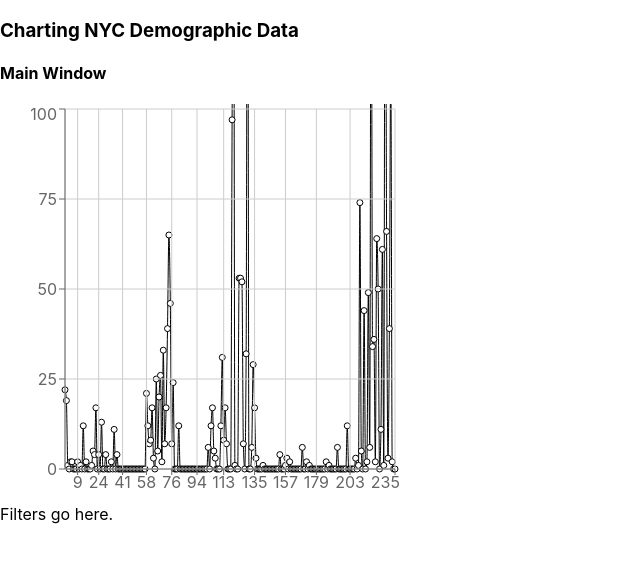
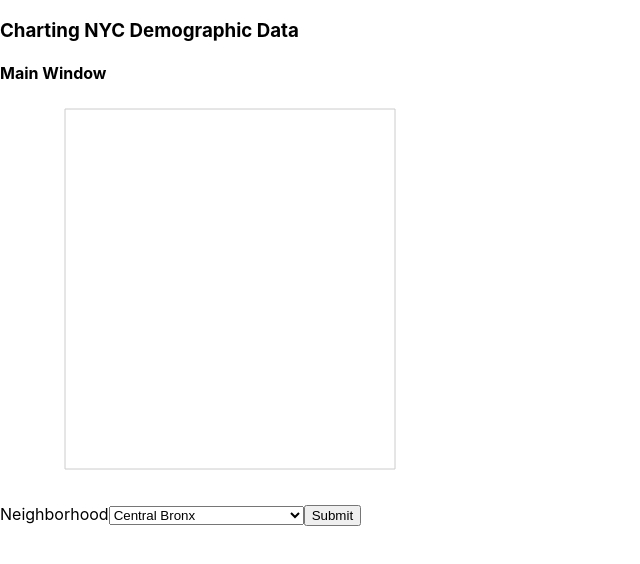
Before and after one commit to TheMartinCrabtree/charting-nyc-demographics, a React (Create React App) app: page / in a window 1280 px wide. Shown: the top 564 px of the page, without its empty margins (0-640 px from the left). Built offline with nearby package versions, Linux system fonts and the light colour scheme.

Commit message:
implementing application of filter

```diff
--- a/src/components/FilterContainer.js
+++ b/src/components/FilterContainer.js
@@ -1,21 +1,71 @@
-import React, {useContext, useState} from 'react';
+import React, {useContext, useState, useEffect} from 'react';
 import {Context} from '../Store';
 
 const FilterContainer=()=>{
     const [state, dispatch] = useContext(Context);
+    const neighborData = state.zipcodeKey;
+
+    // current value selected before submit
     const [neighborSelect, setNeighborSelect] = useState("");
 
-    // need all zipcodeData to populate dropdown menu
-    const zipcodeData = state.zipcodeKey;
+    // for populating the list of neighborhoods
+    const [neighborhoods, setNeighborhoods] = useState();
+
+    useEffect(()=>{
+        setNeighborhoods(populateNeighborhoods)
+    }, [])
+
+
     // variable for the selected neighborhood to search for
     const neighborSearch = state.selectedNeighborhood;
     console.log("Currently Selected Neighborhood: ", neighborSearch);
 
+    const populateNeighborhoods=()=>{
+        console.log("hit populate neighborhoods list")
+        let neighborArr = [];
+
+        neighborData.forEach((borough)=>{
+            // console.log(borough.neighborhoods);
+            return borough.neighborhoods.forEach((neighborhood)=>{
+                neighborArr.push(neighborhood.name)
+            })
+        })
+
+        return neighborArr;
+    };
+
+    const createNeighborhoodOptions=()=>{
+        if(neighborhoods){
+            return neighborhoods.map((nHood)=>{
+                return <option key={nHood} value={nHood}> {nHood} </option>;
+            })
+        }
+    };
+
+    const handleNeighborSubmit=(event)=>{
+        event.preventDefault();
+        console.log("changing filter");
+        return dispatch({type: "UPDATE_SELECTED_NEIGHBORHOOD", payload: neighborSelect });
+    };
+
+    const handleNeighborOnChange=(event)=>{
+        event.preventDefault();
+        console.log("handle onChange", event.target.value);
+        return setNeighborSelect(event.target.value);
+    };
+
     return(
         <div>
-            Filters go here.
+            <form onSubmit={handleNeighborSubmit}>
+                <label >Neighborhood</label>
+                <select id="neighborhood" name="neighborhood" onChange={handleNeighborOnChange} >
+                    {createNeighborhoodOptions()}
+
+                </select>
+                <input type="submit" />
+            </form>
         </div>
     )
-}
+};
 
 export default FilterContainer;
--- a/src/components/MainWindow.js
+++ b/src/components/MainWindow.js
@@ -1,4 +1,4 @@
-import React, {useState, useContext} from 'react';
+import React, {useState, useContext, useEffect} from 'react';
 import {Context} from '../Store';
 import {LineChart, Line, YAxis, CartesianGrid, XAxis} from 'recharts';
 import FilterContainer from './FilterContainer';
@@ -7,13 +7,17 @@ import FilterContainer from './FilterContainer';
 // for Neighborhoods/Zipcodes https://www.health.ny.gov/statistics/cancer/registry/appendix/neighborhoods.htm
 
 
-
 const MainWindow=()=>{
     const [state, dispatch] = useContext(Context);
     const zipcodeData = state.zipcodeKey;
-    const data = state.allDemoData;
+    const data = [];
+    const currentNeighborhoodFilter = state.selectedNeighborhood;
 
-
+    useEffect(()=>{
+        if(currentNeighborhoodFilter){
+            findNeighborhood(currentNeighborhoodFilter);
+        }
+    },[])
 
     const findNeighborhood=(searchForNeighbor)=>{
         console.log("hit findNeighborhood")
```
